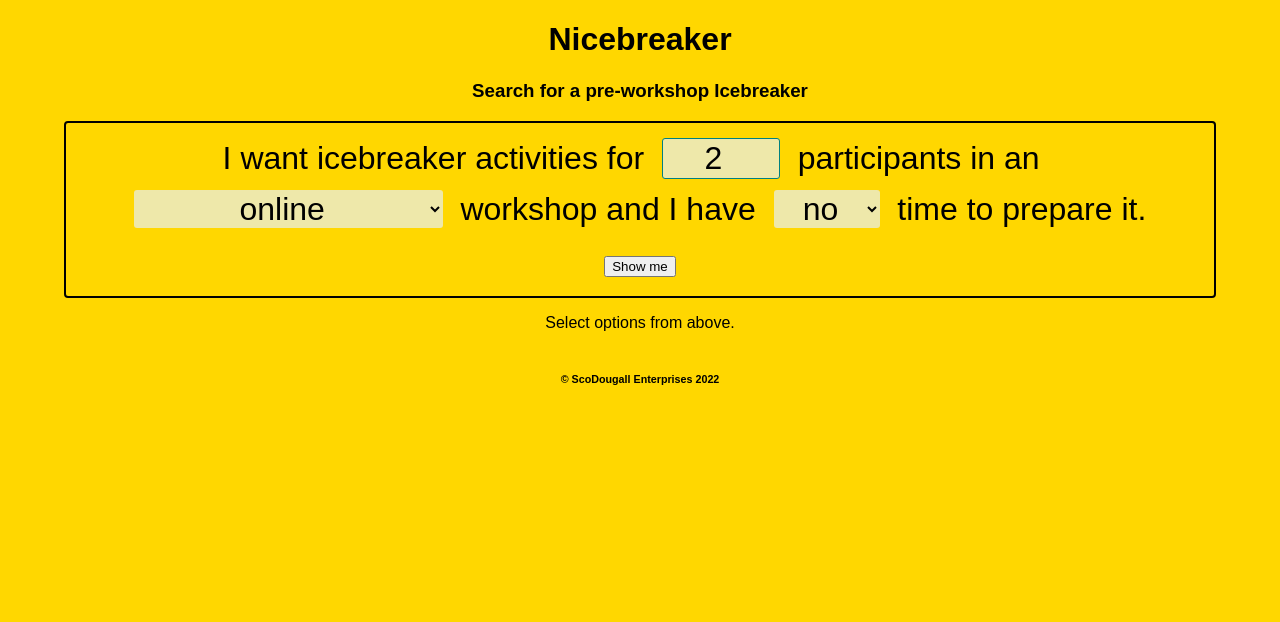
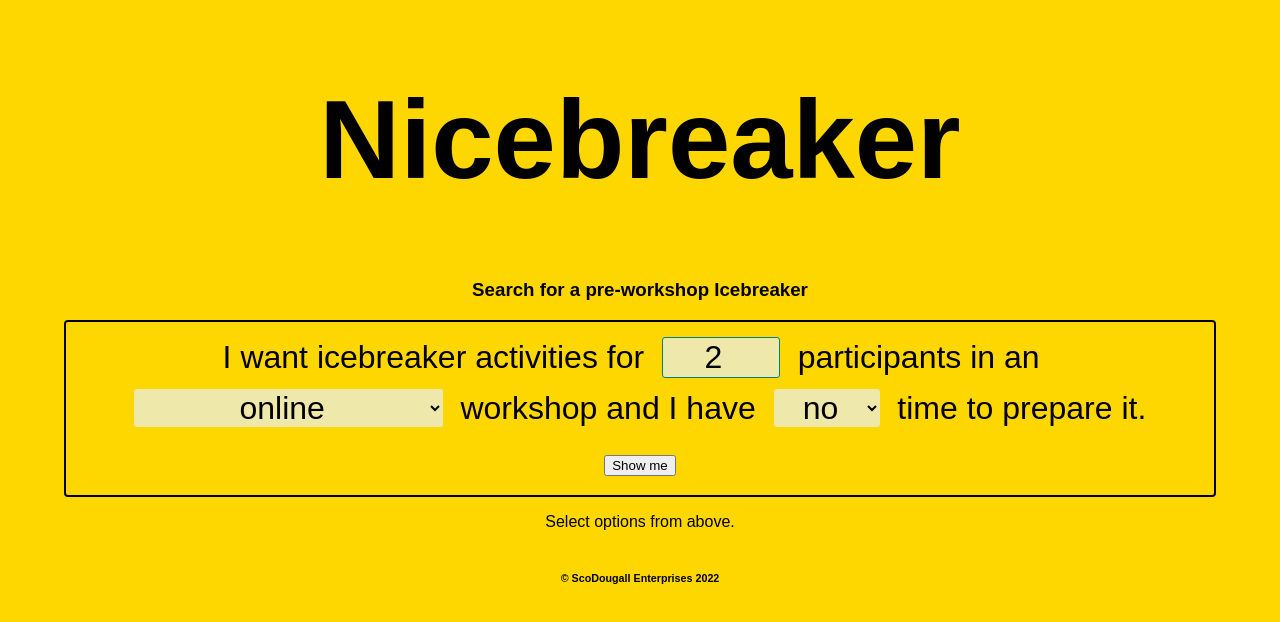
Before and after one commit to drinkwithdan/Nicebreaker, a React (Create React App) app: page /home in a window 1280 px wide. Shown: the top 622 px of the page. Built offline with nearby package versions, Linux system fonts and the light colour scheme.

Commit message:
Styling changes

```diff
--- a/src/App.css
+++ b/src/App.css
@@ -21,6 +21,10 @@ body {
 
 .navbar {
   text-align: center;
+}
+
+.navbar h1 {
+  font-size: 7rem;
 }
 
 .home {
--- a/src/App.js
+++ b/src/App.js
@@ -11,8 +11,10 @@ function App() {
       <Navbar />
       <Routes>
 
+        {/* Index route /home */}
         <Route path="/home" element={icebreakers && <Home itemList={icebreakers} />} />
 
+        {/* Catch all other routes and redirect to /home */}
         <Route path="/*" element={<Navigate to="/home" />} />
 
       </Routes>
```
